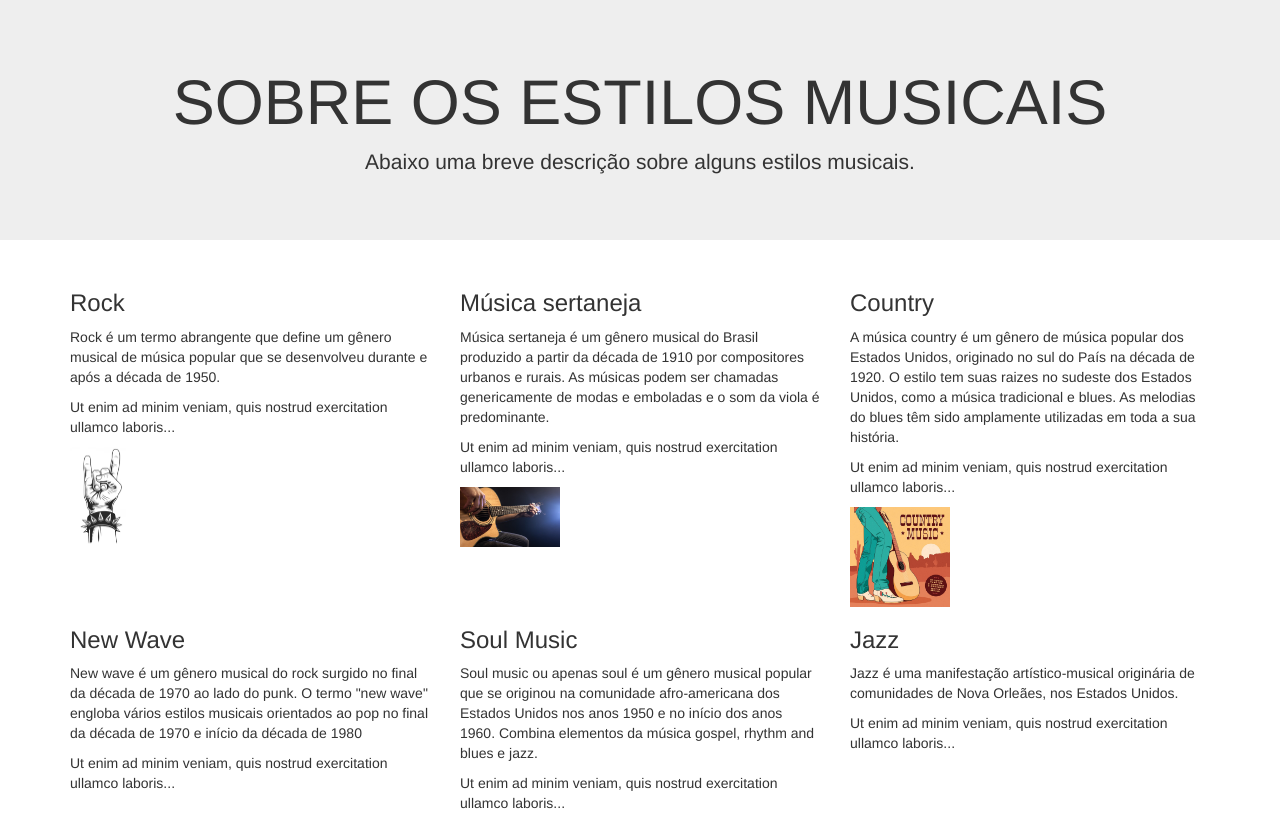
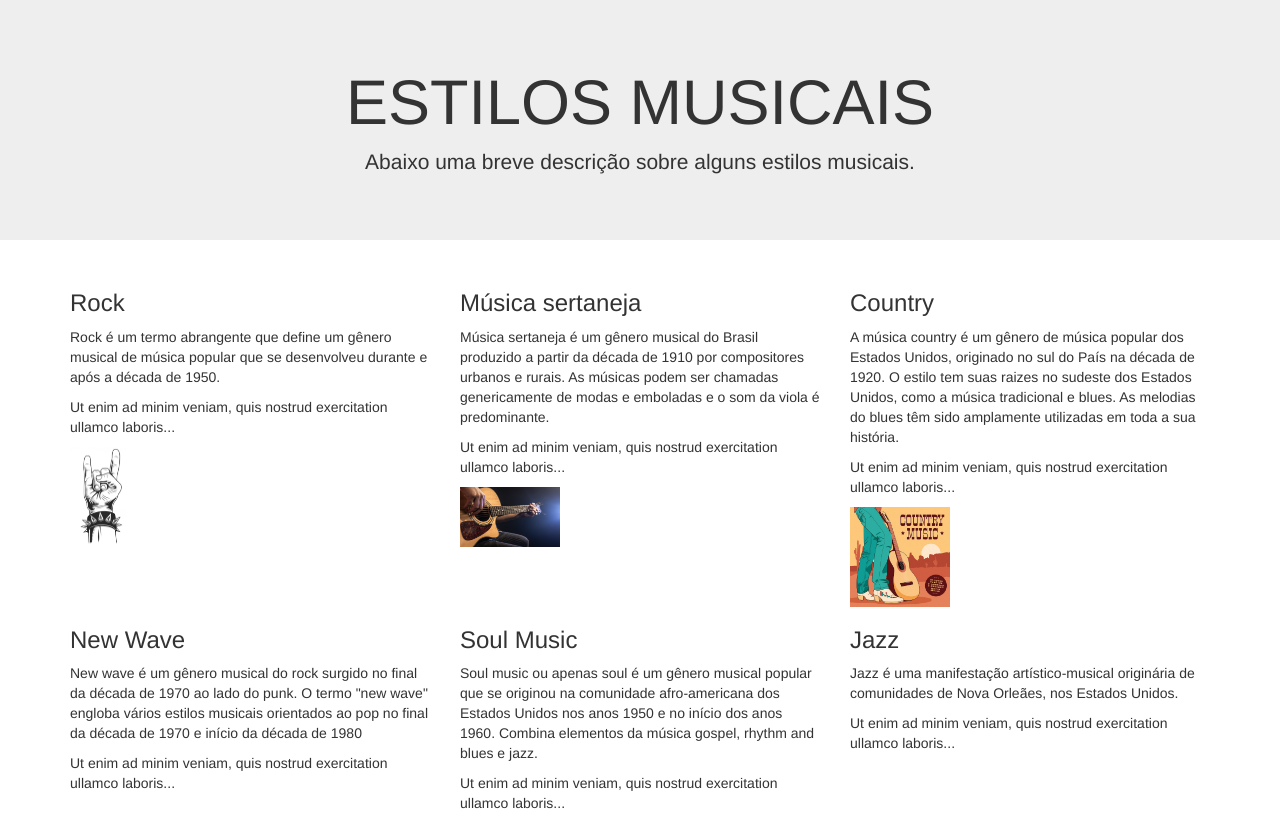
Before and after one commit to fss9/WEB1-TRABALHO, a plain HTML site: page WEB1 TRABALHO/sobreEstilos.html in a window 1280 px wide. Drawn offline with nearby package versions, Linux system fonts and the light colour scheme.

Commit message:
WEB1 TRABALHO

```diff
--- a/WEB1 TRABALHO/sobreEstilos.html
+++ b/WEB1 TRABALHO/sobreEstilos.html
@@ -11,7 +11,7 @@
 <body>
 
 <div class="jumbotron text-center">
-  <h1>SOBRE OS ESTILOS MUSICAIS</h1>
+  <h1>ESTILOS MUSICAIS</h1>
   <p>Abaixo uma breve descrição sobre alguns estilos musicais.</p>
 </div>
 
```
